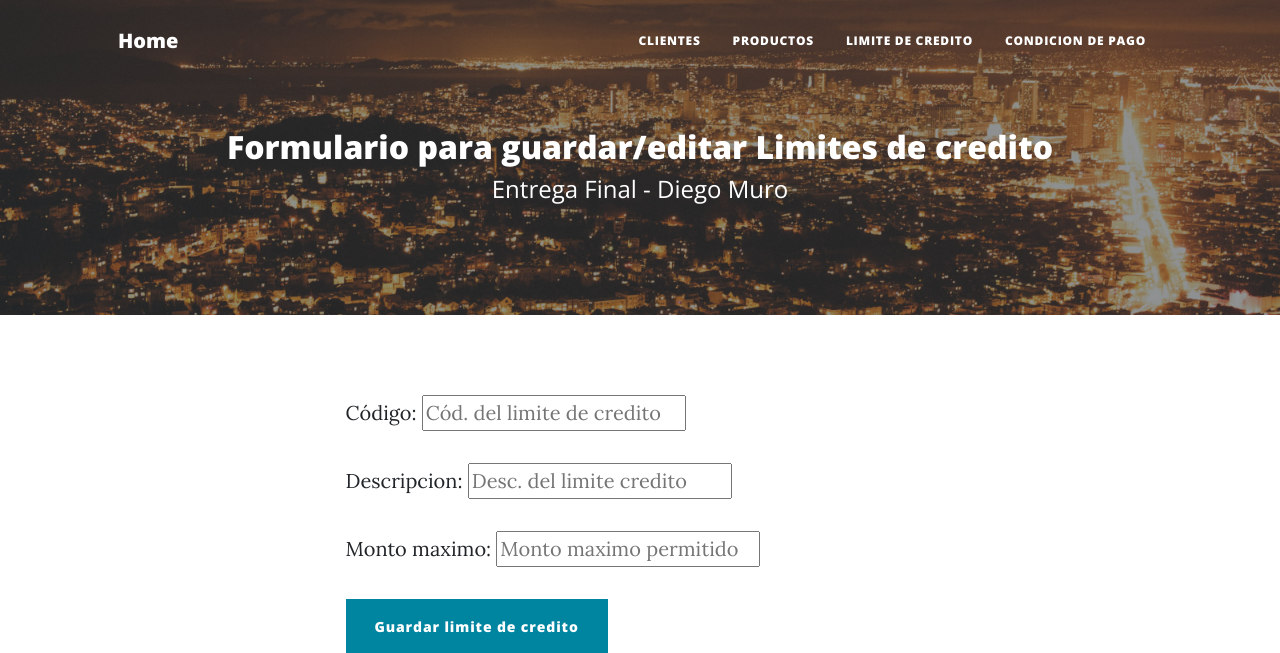
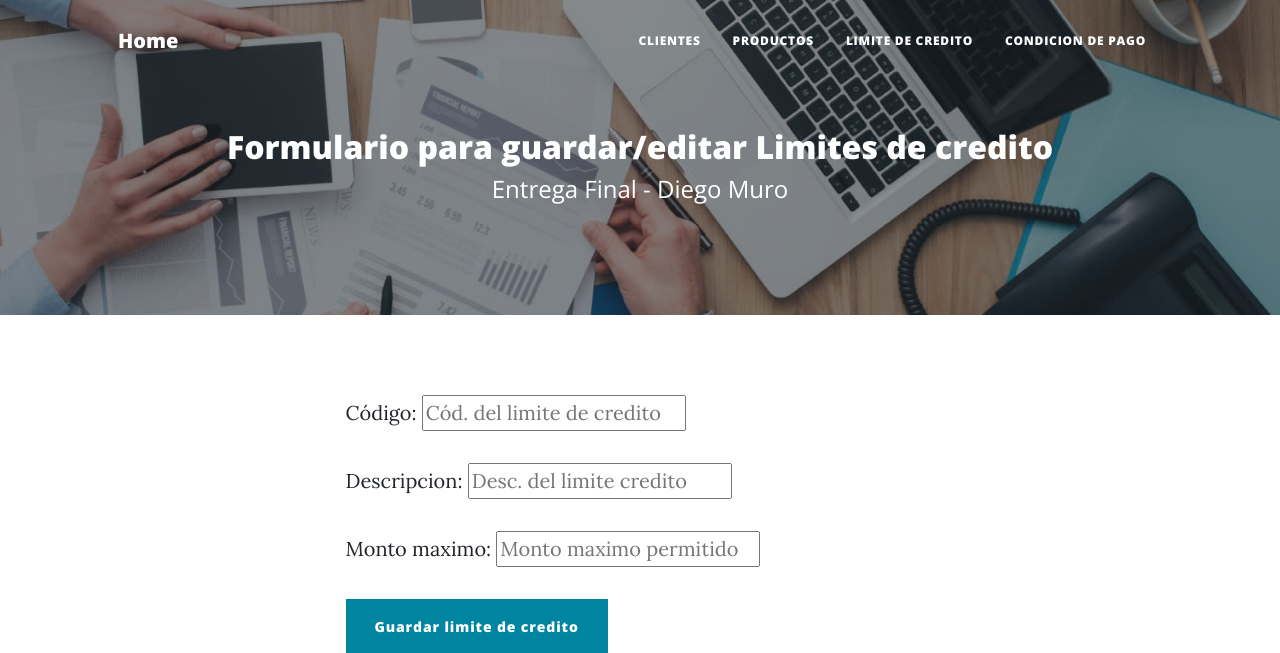
Before and after one commit to DiegoGMuro/Python-entrega_final-Diego-Muro, a Django app: page /credit/credit/add in a window 1280 px wide. Shown: the top 653 px of the page. Run offline with Django 4.2, Linux system fonts and the light colour scheme; some libraries are stand-ins or nearby versions.

Commit message:
Agregado de fotos al home

```diff
--- a/tp_final/credit/templates/credit/credit_form.html
+++ b/tp_final/credit/templates/credit/credit_form.html
@@ -6,7 +6,7 @@ Credit
 {% endblock %}
 
 {% block tp_final_header %}
-<header class="masthead" style="background-image: url('../../static/home/assets/img/header.jpg')">
+<header class="masthead" style="background-image: url('../../static/home/assets/img/usuarios.jpg')">
     <div class="container position-relative px-4 px-lg-5">
         <div class="row gx-4 gx-lg-5 justify-content-center">
             <div class="col-md-15 col-lg-16 col-xl-14">
--- a/tp_final/customer/templates/customer/customer_form.html
+++ b/tp_final/customer/templates/customer/customer_form.html
@@ -6,7 +6,7 @@ Customer
 {% endblock %}
 
 {% block tp_final_header %}
-<header class="masthead" style="background-image: url('../../static/home/assets/img/header.jpg')">
+<header class="masthead" style="background-image: url('../../static/home/assets/img/usuarios.jpg')">
     <div class="container position-relative px-4 px-lg-5">
         <div class="row gx-4 gx-lg-5 justify-content-center">
             <div class="col-md-15 col-lg-16 col-xl-14">
--- a/tp_final/payment/templates/payment/payment_form.html
+++ b/tp_final/payment/templates/payment/payment_form.html
@@ -6,7 +6,7 @@ Payment
 {% endblock %}
 
 {% block tp_final_header %}
-<header class="masthead" style="background-image: url('../../static/home/assets/img/header.jpg')">
+<header class="masthead" style="background-image: url('../../static/home/assets/img/usuarios.jpg')">
     <div class="container position-relative px-4 px-lg-5">
         <div class="row gx-4 gx-lg-5 justify-content-center">
             <div class="col-md-15 col-lg-16 col-xl-14">
--- a/tp_final/product/templates/product/product_form.html
+++ b/tp_final/product/templates/product/product_form.html
@@ -6,7 +6,7 @@ Product
 {% endblock %}
 
 {% block tp_final_header %}
-<header class="masthead" style="background-image: url('../../static/home/assets/img/header.jpg')">
+<header class="masthead" style="background-image: url('../../static/home/assets/img/usuarios.jpg')">
     <div class="container position-relative px-4 px-lg-5">
         <div class="row gx-4 gx-lg-5 justify-content-center">
             <div class="col-md-15 col-lg-16 col-xl-14">
```
Also changed, not shown: tp_final/home/static/home/assets/img/usuarios.jpg (added).
